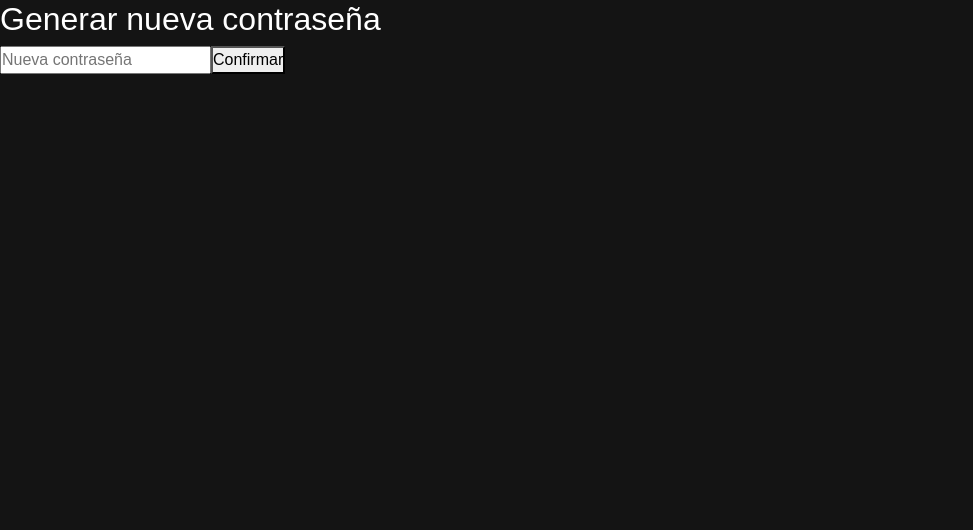
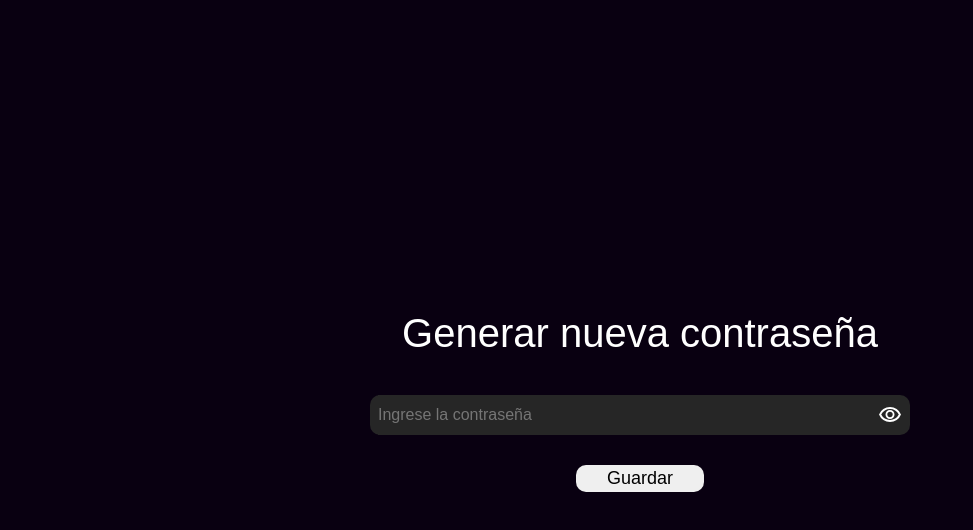
Before and after one commit to elmartuki/StremuTV, a React (Vite) app: page /recover-section/1 in a window 1280 px wide. Shown: the top 530 px of the page, without its empty margins (0-973 px from the left). Built offline with nearby package versions, Linux system fonts and the light colour scheme.

Commit message:
feat(password): Se agregó una sección para el cambio de contraseña.

```diff
--- a/src/App.jsx
+++ b/src/App.jsx
@@ -26,6 +26,7 @@ import "./css/aboutPage.css";
 import "./css/RecoverPasswordPage.css";
 import "./css/crudFilter.css";
 import "./css/alertMessage.css";
+import "./css/recoverSection.css";
 
 import { useEffect, useState } from "react";
 import { movieSerieFullList } from "./db/MovieSerie.js";
--- a/src/components/passwordrecover/RecoverSection.jsx
+++ b/src/components/passwordrecover/RecoverSection.jsx
@@ -1,9 +1,18 @@
 import React, { useState } from "react";
 import { obtenerDelLocalStorage } from "../../utils/localStorage";
+import show from "../../assets/passwordOn.svg";
+import hide from "../../assets/passwordOff.svg";
 
 export default function RecoverSection() {
   const [contraseña, setContraseña] = useState("");
+  const [showPassword, setShowPassword] = useState(false);
+  function handleShow() {
+    setShowPassword(true);
+  }
 
+  function handleHide() {
+    setShowPassword(false);
+  }
   function handlePassword(event) {
     event.preventDefault();
 
@@ -32,18 +41,35 @@ export default function RecoverSection() {
   }
 
   return (
-    <form onSubmit={handlePassword}>
-      <h2 style={{ color: "white" }}>Generar nueva contraseña</h2>
+    <form onSubmit={handlePassword} className="form-recover">
+      <article className="article-recover">
+        <h2 className="title-recover" style={{ color: "white" }}>
+          Generar nueva contraseña
+        </h2>
+        <div className="container-recover">
+          <div className="input-recover">
+            <input
+              type={showPassword ? "text" : "password"}
+              onChange={(event) => {
+                setContraseña(event.target.value);
+              }}
+              value={contraseña}
+              placeholder="Ingrese la contraseña"
+            />
+            <div className="show-password">
+              {showPassword ? (
+                <img onClick={handleHide} src={hide} alt="" />
+              ) : (
+                <img onClick={handleShow} src={show} alt="" />
+              )}
+            </div>
+          </div>
+        </div>
 
-      <input
-        onChange={(e) => setContraseña(e.target.value)}
-        value={contraseña}
-        type="password"
-        placeholder="Nueva contraseña"
-        required
-      />
-
-      <button type="submit">Confirmar</button>
+        <div className="button-recover">
+          <button type="submit">Guardar</button>
+        </div>
+      </article>
     </form>
   );
 }
--- /dev/null
+++ b/src/css/recoverSection.css
@@ -0,0 +1,82 @@
+.form-recover {
+  width: 100%;
+  height: 100dvh;
+  background-color: #090011;
+}
+
+.article-recover {
+  height: 100vh;
+  display: flex;
+  flex-direction: column;
+  justify-content: center;
+  align-items: center;
+  gap: 30px;
+  .title-recover {
+    text-align: center;
+    font-size: 37px;
+  }
+
+  .input-recover:has(input:hover) {
+    border: 3px solid #3c185d;
+    transition: 0.1s;
+  }
+
+  input:focus {
+    outline: none;
+  }
+
+  .input-recover {
+    width: 100%;
+    display: flex;
+    flex-direction: row;
+    align-items: center;
+    background-color: #262626;
+    padding: 0px 8px;
+    border-radius: 10px;
+    input {
+      border: none;
+      padding: 8px 0px;
+      background-color: #262626;
+      color: white;
+    }
+    .show-password {
+      width: 9%;
+      display: flex;
+      justify-content: end;
+      cursor: pointer;
+      img {
+        vertical-align: middle;
+      }
+    }
+  }
+  .button-recover {
+    display: flex;
+    justify-content: center;
+    align-items: center;
+    width: 10%;
+    button {
+      border: none;
+      border-radius: 10px;
+      padding: 0px 10px;
+      font-size: 18px;
+    }
+  }
+}
+
+@media (min-width: 768px) {
+  .article-recover {
+    .title-recover {
+      font-size: 40px;
+    }
+    .input-recover {
+      input {
+        width: 500px;
+      }
+    }
+    .button-recover {
+      button {
+        width: 300px;
+      }
+    }
+  }
+}
```
